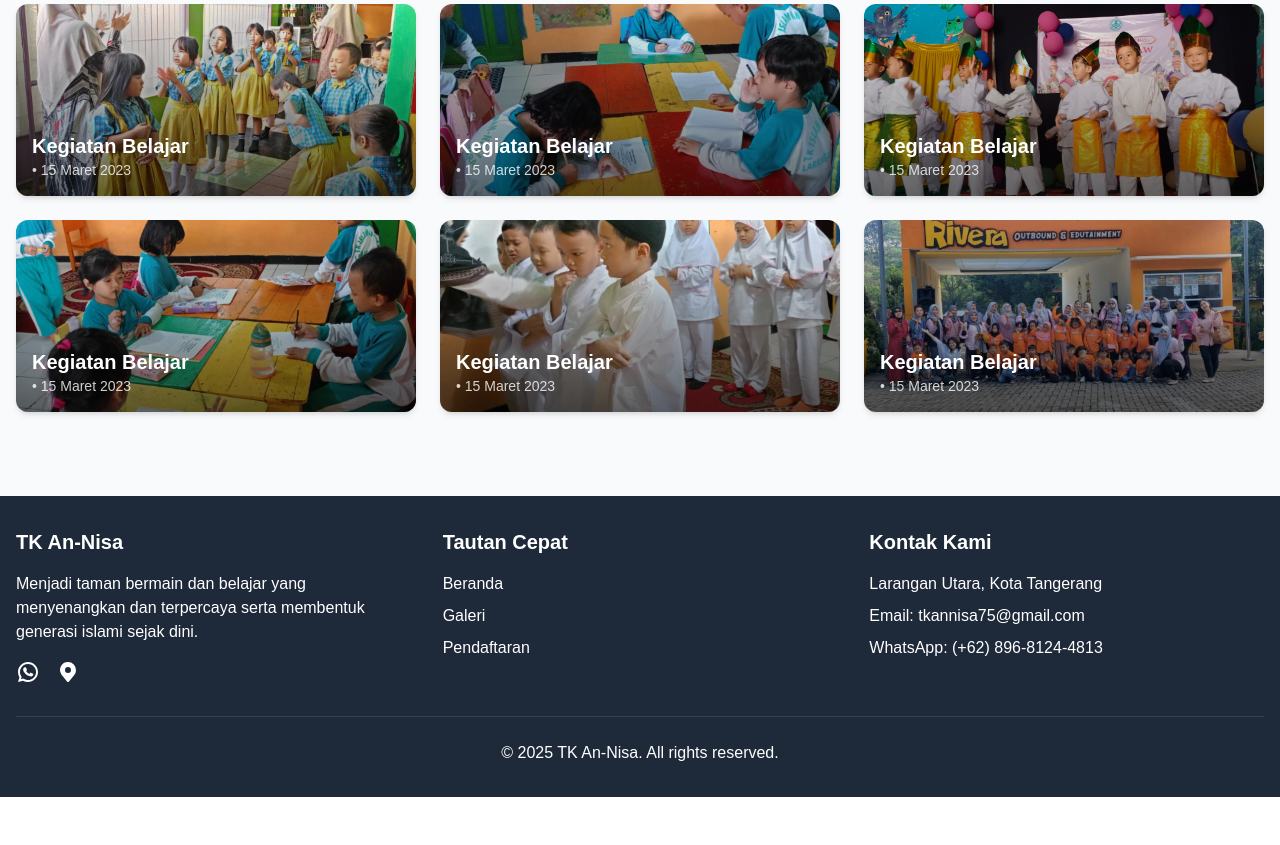
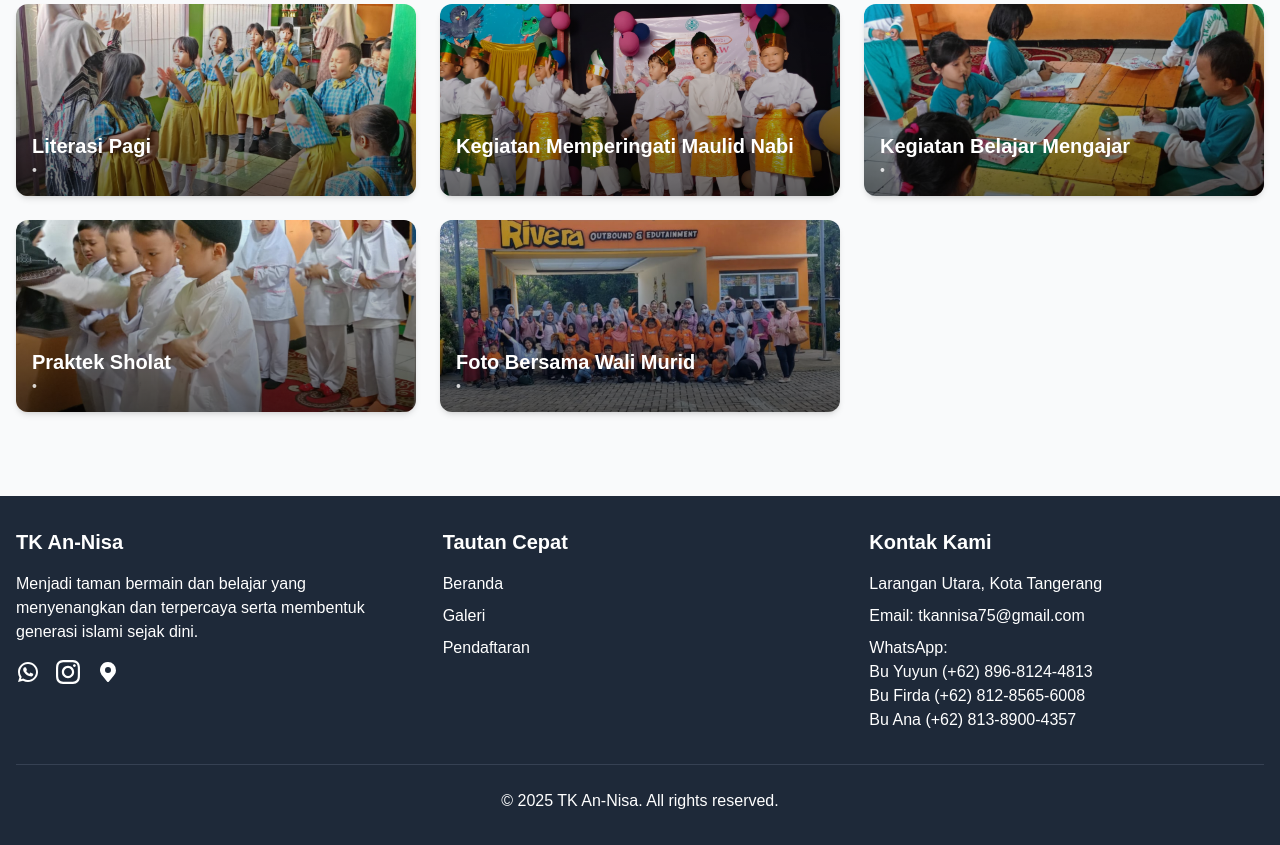
Before and after one commit to ReyGaCuek/Web-TkAnnisa, a React (Vite) app: page /galeri in a window 1280 px wide. Shown: the part 460-1305 px from the top of the page. Before the commit the page ends 1257 px from the top, so only its background shows below. Built offline with nearby package versions, Linux system fonts and the light colour scheme.

Commit message:
Update Info

```diff
--- a/src/Pages/Beranda.jsx
+++ b/src/Pages/Beranda.jsx
@@ -42,18 +42,23 @@ const Beranda = () => {
             Pendaftaran Murid Baru
           </h2>
           <p className="text-lg text-gray-700 mb-8 max-w-2xl mx-auto">
-            Tahun Ajaran 2023/2024 sudah dibuka! Daftarkan putra/putri Anda
+            Tahun Ajaran 2025/2026 sudah dibuka! Daftarkan putra/putri Anda
             sekarang.
           </p>
 
           <div className="grid md:grid-cols-3 gap-6 max-w-4xl mx-auto">
             {[
               {
+                title: "Kelompok Usia",
+                items: ["KB: 3-4 Tahun", "TK-A: 4-5 Tahun", "TK-B: 5-6 Tahun"],
+              },
+              {
                 title: "Persyaratan",
                 items: [
-                  "Usia 4-6 tahun",
+                  "Mengisi formulir pendaftaran",
                   "Fotokopi akta kelahiran",
                   "Fotokopi KK",
+                  "Fotokopi KTP Orang Tua",
                   "Pas foto 3x4",
                 ],
               },
@@ -61,20 +66,21 @@ const Beranda = () => {
                 title: "Waktu Pendaftaran",
                 items: [
                   "Senin-Jumat",
-                  "08.00 - 14.00 WIB",
-                  "Gelombang I: 1-15 Juni",
-                  "Gelombang II: 16-30 Juni",
+                  "08.00 - 12.00 WIB",
+                  "16.00 - 17.00 WIB",
+                  // "Gelombang I: 1-15 Juni",
+                  // "Gelombang II: 16-30 Juni",
                 ],
               },
-              {
-                title: "Biaya Pendidikan",
-                items: [
-                  "Uang pangkal: Rp 2.000.000",
-                  "SPP bulanan: Rp 500.000",
-                  "Seragam: Rp 350.000",
-                  "Diskon 10% pendaftaran gelombang I",
-                ],
-              },
+              // {
+              //   title: "Biaya Pendidikan",
+              //   items: [
+              //     "Uang pangkal: Rp 2.000.000",
+              //     "SPP bulanan: Rp 500.000",
+              //     "Seragam: Rp 350.000",
+              //     "Diskon 10% pendaftaran gelombang I",
+              //   ],
+              // },
             ].map((item, index) => (
               <div key={index} className="bg-white p-6 rounded-lg shadow">
                 <h3 className="text-xl font-bold text-purple-700 mb-4">
@@ -143,9 +149,9 @@ const Beranda = () => {
                     />
                   </svg>
                 ),
-                title: "Kurikulum Berkualitas",
+                title: "Mapel",
                 description:
-                  "Kurikulum terintegrasi yang menyenangkan dan sesuai perkembangan anak",
+                  "Calistung, Kegiatan Keagamaan, Baca Iqro, Praktek Sholat",
               },
               {
                 icon: (
@@ -163,9 +169,8 @@ const Beranda = () => {
                     />
                   </svg>
                 ),
-                title: "Guru Berpengalaman",
-                description:
-                  "Tenaga pendidik profesional dan penuh kasih sayang",
+                title: "Akreditasi",
+                description: "Tk dengan akreditas B",
               },
               {
                 icon: (
@@ -183,9 +188,8 @@ const Beranda = () => {
                     />
                   </svg>
                 ),
-                title: "Fasilitas Lengkap",
-                description:
-                  "Lingkungan belajar yang aman, nyaman, dan menyenangkan",
+                title: "Fasilitas",
+                description: "Gedung milik sendiri, Ruangan AC",
               },
             ].map((item, index) => (
               <div
--- a/src/Pages/Galeri.jsx
+++ b/src/Pages/Galeri.jsx
@@ -4,7 +4,6 @@ import image1 from "/1.png";
 import image2 from "/2.png";
 import image3 from "/3.png";
 import image4 from "/4.png";
-import image5 from "/5.png";
 import image6 from "/6.png";
 import image7 from "/7.png";
 import image8 from "/8.png";
@@ -20,66 +19,66 @@ const Galeri = () => {
   const albums = [
     {
       id: 1,
-      title: "Kegiatan Belajar",
+      title: "Manasik Haji",
       cover: image1, // Ganti dengan path gambar Anda
       count: 24,
-      date: "15 Maret 2023",
+      date: "",
     },
     {
       id: 1,
-      title: "Kegiatan Belajar",
+      title: "Melukis",
       cover: image2, // Ganti dengan path gambar Anda
       count: 24,
-      date: "15 Maret 2023",
+      date: "",
     },
     {
       id: 1,
-      title: "Kegiatan Belajar",
+      title: "Field Trip",
       cover: image3, // Ganti dengan path gambar Anda
       count: 24,
-      date: "15 Maret 2023",
+      date: "",
     },
     {
       id: 1,
-      title: "Kegiatan Belajar",
+      title: "Literasi Pagi",
       cover: image4, // Ganti dengan path gambar Anda
       count: 24,
-      date: "15 Maret 2023",
+      date: "",
+    },
+    // {
+    //   id: 1,
+    //   title: "Kegiatan Belajar Mengajar",
+    //   cover: image5, // Ganti dengan path gambar Anda
+    //   count: 24,
+    //   date: "",
+    // },
+    {
+      id: 1,
+      title: "Kegiatan Memperingati Maulid Nabi",
+      cover: image6, // Ganti dengan path gambar Anda
+      count: 24,
+      date: "",
     },
     {
       id: 1,
-      title: "Kegiatan Belajar",
-      cover: image5, // Ganti dengan path gambar Anda
+      title: "Kegiatan Belajar Mengajar",
+      cover: image7, // Ganti dengan path gambar Anda
       count: 24,
-      date: "15 Maret 2023",
+      date: "",
     },
     {
       id: 1,
-      title: "Kegiatan Belajar",
-      cover: image6, // Ganti dengan path gambar Anda
+      title: "Praktek Sholat",
+      cover: image8, // Ganti dengan path gambar Anda
       count: 24,
-      date: "15 Maret 2023",
+      date: "",
     },
     {
       id: 1,
-      title: "Kegiatan Belajar",
-      cover: image7, // Ganti dengan path gambar Anda
-      count: 24,
-      date: "15 Maret 2023",
-    },
-    {
-      id: 1,
-      title: "Kegiatan Belajar",
-      cover: image8, // Ganti dengan path gambar Anda
-      count: 24,
-      date: "15 Maret 2023",
-    },
-    {
-      id: 1,
-      title: "Kegiatan Belajar",
+      title: "Foto Bersama Wali Murid",
       cover: image9, // Ganti dengan path gambar Anda
       count: 24,
-      date: "15 Maret 2023",
+      date: "",
     },
   ];
 
--- a/src/components/Footer.jsx
+++ b/src/components/Footer.jsx
@@ -23,7 +23,7 @@ const Footer = () => {
                 </svg>
               </a> */}
               <a
-                href="https://wa.me/6289681244813?text=Halo%2C%20saya%20orang%20tua%20yang%20ingin%20mendaftarkan%20anak%20saya%20ke%20TK.%20Mohon%20informasi%20lebih%20lanjut.
+                href="https://wa.me/6289681244813?text=Assalamualaikum%2C%20saya%20orang%20tua%20yang%20ingin%20mendaftarkan%20anak%20saya%20ke%20TK.%20Mohon%20informasi%20lebih%20lanjut.
 "
                 target="_blank"
                 rel="noopener noreferrer"
@@ -48,6 +48,18 @@ const Footer = () => {
                     fill="currentColor"
                     d="M16.735 13.492c-.038-.018-1.497-.736-1.756-.83a1.008 1.008 0 0 0-.34-.075c-.196 0-.362.098-.49.291-.146.217-.587.732-.723.886-.018.02-.042.045-.057.045-.013 0-.239-.093-.307-.123-1.564-.68-2.751-2.313-2.914-2.589-.023-.04-.024-.057-.024-.057.005-.021.058-.074.085-.101.08-.079.166-.182.249-.283l.117-.14c.121-.14.175-.25.237-.375l.033-.066a.68.68 0 0 0-.02-.64c-.034-.069-.65-1.555-.715-1.711-.158-.377-.366-.552-.655-.552-.027 0 0 0-.112.005-.137.005-.883.104-1.213.311-.35.22-.94.924-.94 2.16 0 1.112.705 2.162 1.008 2.561l.041.06c1.161 1.695 2.608 2.951 4.074 3.537 1.412.564 2.081.63 2.461.63.16 0 .288-.013.4-.024l.072-.007c.488-.043 1.56-.599 1.804-1.276.192-.534.243-1.117.115-1.329-.088-.144-.239-.216-.43-.308Z"
                   />
+                </svg>
+              </a>
+              <a
+                href="https://www.instagram.com/tkislamannisa_?igsh=MWl5bDg5YXR6YnQ2bw=="
+                className="hover:text-blue-300 transition"
+              >
+                <svg
+                  className="w-6 h-6"
+                  fill="currentColor"
+                  viewBox="0 0 24 24"
+                >
+                  <path d="M12 2.163c3.204 0 3.584.012 4.85.07 3.252.148 4.771 1.691 4.919 4.919.058 1.265.069 1.645.069 4.849 0 3.205-.012 3.584-.069 4.849-.149 3.225-1.664 4.771-4.919 4.919-1.266.058-1.644.07-4.85.07-3.204 0-3.584-.012-4.849-.07-3.26-.149-4.771-1.699-4.919-4.92-.058-1.265-.07-1.644-.07-4.849 0-3.204.013-3.583.07-4.849.149-3.227 1.664-4.771 4.919-4.919 1.266-.057 1.645-.069 4.849-.069zm0-2.163c-3.259 0-3.667.014-4.947.072-4.358.2-6.78 2.618-6.98 6.98-.059 1.281-.073 1.689-.073 4.948 0 3.259.014 3.668.072 4.948.2 4.358 2.618 6.78 6.98 6.98 1.281.058 1.689.072 4.948.072 3.259 0 3.668-.014 4.948-.072 4.354-.2 6.782-2.618 6.979-6.98.059-1.28.073-1.689.073-4.948 0-3.259-.014-3.667-.072-4.947-.196-4.354-2.617-6.78-6.979-6.98-1.281-.059-1.69-.073-4.949-.073zm0 5.838c-3.403 0-6.162 2.759-6.162 6.162s2.759 6.163 6.162 6.163 6.162-2.759 6.162-6.163c0-3.403-2.759-6.162-6.162-6.162zm0 10.162c-2.209 0-4-1.79-4-4 0-2.209 1.791-4 4-4s4 1.791 4 4c0 2.21-1.791 4-4 4zm6.406-11.845c-.796 0-1.441.645-1.441 1.44s.645 1.44 1.441 1.44c.795 0 1.439-.645 1.439-1.44s-.644-1.44-1.439-1.44z"></path>
                 </svg>
               </a>
               <a
@@ -80,17 +92,9 @@ const Footer = () => {
                 >
                   <path d="M24 4.557c-.883.392-1.832.656-2.828.775 1.017-.609 1.798-1.574 2.165-2.724-.951.564-2.005.974-3.127 1.195-.897-.957-2.178-1.555-3.594-1.555-3.179 0-5.515 2.966-4.797 6.045-4.091-.205-7.719-2.165-10.148-5.144-1.29 2.213-.669 5.108 1.523 6.574-.806-.026-1.566-.247-2.229-.616-.054 2.281 1.581 4.415 3.949 4.89-.693.188-1.452.232-2.224.084.626 1.956 2.444 3.379 4.6 3.419-2.07 1.623-4.678 2.348-7.29 2.04 2.179 1.397 4.768 2.212 7.548 2.212 9.142 0 14.307-7.721 13.995-14.646.962-.695 1.797-1.562 2.457-2.549z"></path>
                 </svg>
-              </a>
-              <a href="#" className="hover:text-blue-300 transition">
-                <svg
-                  className="w-6 h-6"
-                  fill="currentColor"
-                  viewBox="0 0 24 24"
-                >
-                  <path d="M12 2.163c3.204 0 3.584.012 4.85.07 3.252.148 4.771 1.691 4.919 4.919.058 1.265.069 1.645.069 4.849 0 3.205-.012 3.584-.069 4.849-.149 3.225-1.664 4.771-4.919 4.919-1.266.058-1.644.07-4.85.07-3.204 0-3.584-.012-4.849-.07-3.26-.149-4.771-1.699-4.919-4.92-.058-1.265-.07-1.644-.07-4.849 0-3.204.013-3.583.07-4.849.149-3.227 1.664-4.771 4.919-4.919 1.266-.057 1.645-.069 4.849-.069zm0-2.163c-3.259 0-3.667.014-4.947.072-4.358.2-6.78 2.618-6.98 6.98-.059 1.281-.073 1.689-.073 4.948 0 3.259.014 3.668.072 4.948.2 4.358 2.618 6.78 6.98 6.98 1.281.058 1.689.072 4.948.072 3.259 0 3.668-.014 4.948-.072 4.354-.2 6.782-2.618 6.979-6.98.059-1.28.073-1.689.073-4.948 0-3.259-.014-3.667-.072-4.947-.196-4.354-2.617-6.78-6.979-6.98-1.281-.059-1.69-.073-4.949-.073zm0 5.838c-3.403 0-6.162 2.759-6.162 6.162s2.759 6.163 6.162 6.163 6.162-2.759 6.162-6.163c0-3.403-2.759-6.162-6.162-6.162zm0 10.162c-2.209 0-4-1.79-4-4 0-2.209 1.791-4 4-4s4 1.791 4 4c0 2.21-1.791 4-4 4zm6.406-11.845c-.796 0-1.441.645-1.441 1.44s.645 1.44 1.441 1.44c.795 0 1.439-.645 1.439-1.44s-.644-1.44-1.439-1.44z"></path>
-                </svg>
-              </a>
-              <a href="#" className="hover:text-blue-300 transition">
+              </a> */}
+
+              {/* <a href="#" className="hover:text-blue-300 transition">
                 <svg
                   className="w-6 h-6"
                   fill="currentColor"
@@ -144,14 +148,33 @@ const Footer = () => {
             <address className="not-italic">
               <p className="mb-2">Larangan Utara, Kota Tangerang</p>
               <p className="mb-2">Email: tkannisa75@gmail.com </p>
+              <p>WhatsApp:</p>
               <a
-                href="https://wa.me/6289681244813?text=Halo%2C%20saya%20orang%20tua%20yang%20ingin%20mendaftarkan%20anak%20saya%20ke%20TK.%20Mohon%20informasi%20lebih%20lanjut.
+                href="https://wa.me/6289681244813?text=Assalamualaikum%2C%20saya%20orang%20tua%20yang%20ingin%20mendaftarkan%20anak%20saya%20ke%20TK.%20Mohon%20informasi%20lebih%20lanjut.
 "
                 target="_blank"
                 rel="noopener noreferrer"
                 className="hover:text-green-400 transition"
               >
-                <p>WhatsApp: (+62) 896-8124-4813</p>
+                <p> Bu Yuyun (+62) 896-8124-4813</p>
+              </a>
+              <a
+                href="https://wa.me/6281285656008?text=Assalamualaikum%2C%20saya%20orang%20tua%20yang%20ingin%20mendaftarkan%20anak%20saya%20ke%20TK.%20Mohon%20informasi%20lebih%20lanjut.
+"
+                target="_blank"
+                rel="noopener noreferrer"
+                className="hover:text-green-400 transition"
+              >
+                <p>Bu Firda (+62) 812-8565-6008</p>
+              </a>
+              <a
+                href="https://wa.me/6281389004357?text=Assalamualaikum%2C%20saya%20orang%20tua%20yang%20ingin%20mendaftarkan%20anak%20saya%20ke%20TK.%20Mohon%20informasi%20lebih%20lanjut.
+"
+                target="_blank"
+                rel="noopener noreferrer"
+                className="hover:text-green-400 transition"
+              >
+                <p>Bu Ana (+62) 813-8900-4357</p>
               </a>
             </address>
           </div>
```
Also changed, not shown: src/Pages/Pendaftaran.jsx (+42 -44 lines).
